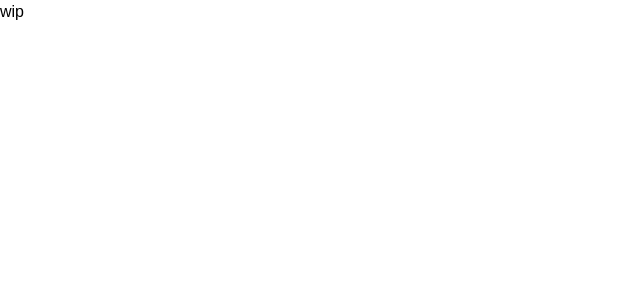
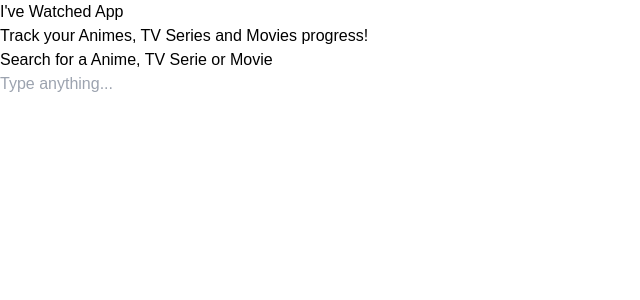
Before and after one commit to luanrv00/i-watched, a Next.js app: page / in a window 1280 px wide. Shown: the top 300 px of the page, without its empty margins (0-640 px from the left). Built offline with nearby package versions, Linux system fonts and the light colour scheme; a web font is replaced by a local one.

Commit message:
bootstraps ui

```diff
--- a/src/app/layout.tsx
+++ b/src/app/layout.tsx
@@ -6,7 +6,7 @@ const inder = Inder({ subsets: ["latin"], weight: '400'});
 
 export const metadata: Metadata = {
   title: "I've Watched App",
-  description: "Track your Animes, TV Series or Movies progress!",
+  description: "Track your Animes, TV Series and Movies progress!",
 };
 
 export default function RootLayout({
--- a/src/app/page.tsx
+++ b/src/app/page.tsx
@@ -1,7 +1,15 @@
+import { SearchForm } from "./ui";
+
 export default function Home() {
   return (
-    <main>
-      wip
-    </main>
+    <>
+      <header>
+        <h1>I&apos;ve Watched App</h1>
+        <p>Track your Animes, TV Series and Movies progress!</p>
+      </header>
+      <main>
+        <SearchForm />
+      </main>
+    </>
   );
 }
--- /dev/null
+++ b/src/app/ui/SearchForm/index.tsx
@@ -0,0 +1,10 @@
+export function SearchForm() {
+  return (
+    <form>
+      <div className="flex flex-col">
+        <label>Search for a Anime, TV Serie or Movie</label>
+        <input type="text" placeholder="Type anything..." />
+      </div>
+    </form>
+  );
+}
--- /dev/null
+++ b/src/app/ui/index.ts
@@ -0,0 +1 @@
+export * from './SearchForm'
```
